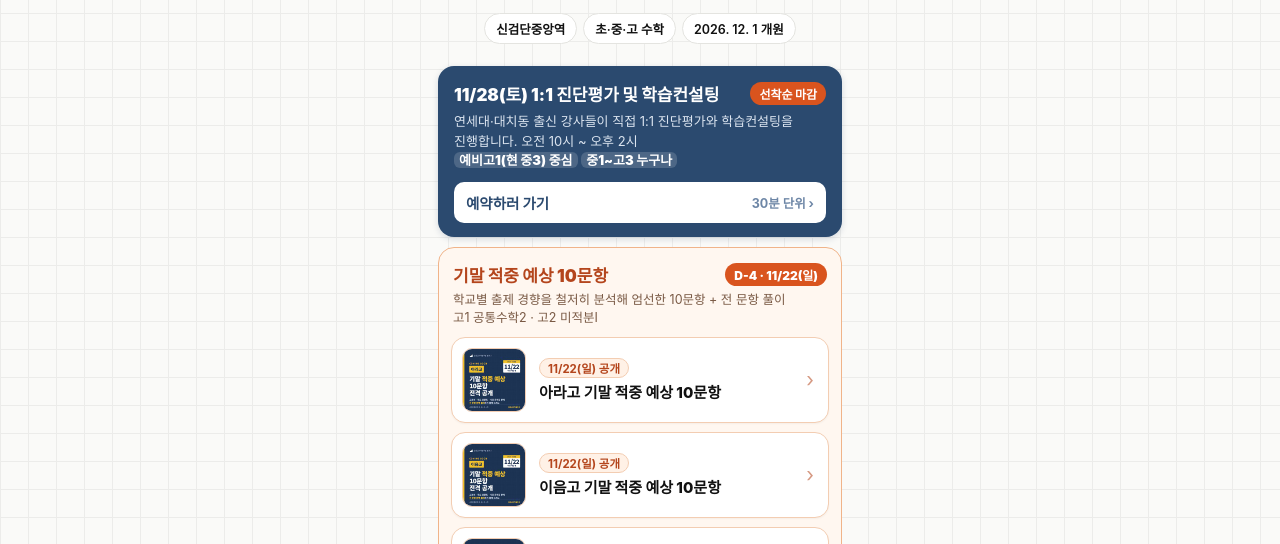
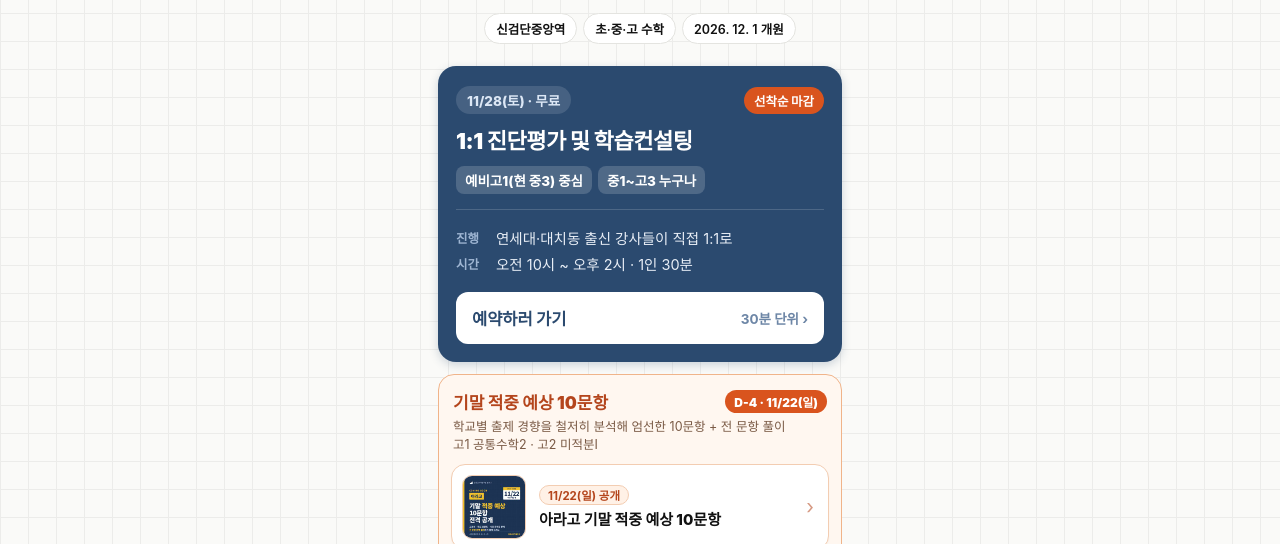
Before and after one commit to firstclassmath/firstclassmath.github.io, a plain HTML site: page index.html in a window 1280 px wide. Shown: the part 183-727 px from the top of the page. Drawn offline with Linux system fonts and the light colour scheme; no server answers.

Commit message:
첫 화면 11/28 예약 카드를 키우고 글자 크기·줄 나눔 정리
Co-Authored-By: Claude Opus 5.5 <noreply@anthropic.com>

```diff
--- a/index.html
+++ b/index.html
@@ -85,18 +85,23 @@ form.card input:focus,form.card select:focus,form.card textarea:focus{outline:2p
 .hit .sub{font-size:12.5px;color:#7a5a45;margin:0 2px 10px;line-height:1.45}
 .post.c-hit{--c:#b4451c;--t:#fff;--b:#f3cdb2}
 .post.c-hit .tx small{background:#fff1e6}
-.bk{display:block;background:var(--blue);border-radius:16px;padding:15px 16px 14px;margin-bottom:10px;color:#fff;text-decoration:none;box-shadow:0 2px 6px rgba(43,74,111,.18);transition:transform .08s}
+.bk{display:block;background:var(--blue);border-radius:18px;padding:20px 18px 18px;margin-bottom:12px;color:#fff;text-decoration:none;box-shadow:0 3px 10px rgba(43,74,111,.22);transition:transform .08s}
 .bk:active{transform:scale(.985)}
-.bk .hd{display:flex;flex-wrap:wrap;align-items:center;gap:8px}
-.bk .hd b{font-size:17px;font-weight:900}
-@media(max-width:390px){.bk .hd b{font-size:15px;letter-spacing:-.03em}}@media(max-width:370px){.bk .hd b{font-size:14px}.bk .hd .dd{font-size:11px;padding:3px 7px}}
-.bk .hd .dd{margin-left:auto;font-size:12px;font-weight:900;color:#fff;background:#d9541e;border-radius:999px;padding:3px 9px;white-space:nowrap}
-.bk .sub b{color:#fff;font-weight:900;background:rgba(255,255,255,.16);border-radius:6px;padding:0 5px}
-.bk .sub{word-break:keep-all;font-size:13px;color:#dce5f0;line-height:1.5;margin-top:6px}
-.bk .go{display:flex;align-items:center;justify-content:space-between;margin-top:11px;background:#fff;color:var(--blue);border-radius:10px;padding:10px 12px;font-size:14.5px;font-weight:800}
-.bk .go span{font-size:12.5px;font-weight:700;color:#6d86a6}
-.bk .go span.hot{color:#fff;background:#d9541e;border-radius:999px;padding:2px 9px;font-weight:900}
-.bk .go span.end{color:#fff;background:#9a9a96;border-radius:999px;padding:2px 9px;font-weight:900}
+.bk .top{display:flex;align-items:center;gap:8px}
+.bk .day{font-size:13.5px;font-weight:800;color:#dce7f5;background:rgba(255,255,255,.13);border-radius:999px;padding:4px 11px}
+.bk .dd{margin-left:auto;font-size:12.5px;font-weight:900;color:#fff;background:#d9541e;border-radius:999px;padding:4px 10px;white-space:nowrap}
+.bk .tt{display:block;font-size:22px;font-weight:900;letter-spacing:-.02em;line-height:1.3;margin:13px 0 10px}
+@media(max-width:370px){.bk .tt{font-size:20px}}
+.bk .who{display:flex;flex-wrap:wrap;gap:6px}
+.bk .who b{font-size:13.5px;font-weight:800;background:rgba(255,255,255,.17);border-radius:8px;padding:4px 9px}
+.bk .meta{margin:15px 0 0;padding:13px 0 0;border-top:1px solid rgba(255,255,255,.16)}
+.bk .meta .r{display:flex;gap:10px;font-size:14.5px;color:#e8eef6;line-height:1.5;margin:5px 0;word-break:keep-all}
+.bk .meta i{font-style:normal;flex:none;width:30px;font-size:12.5px;font-weight:800;color:#9fb6d3;padding-top:2px}
+.bk .go{display:flex;align-items:center;justify-content:space-between;margin-top:16px;background:#fff;color:var(--blue);border-radius:12px;padding:14px 16px;font-size:16.5px;font-weight:900}
+.bk .go span{font-size:13.5px;font-weight:700;color:#6d86a6}
+.bk .go span.hot{color:#fff;background:#d9541e;border-radius:999px;padding:3px 10px;font-weight:900}
+.bk .go span.end{color:#fff;background:#9a9a96;border-radius:999px;padding:3px 10px;font-weight:900}
+.hit .sub{word-break:keep-all}
 .foot{text-align:center;font-size:11.5px;color:#9a9a96;margin-top:22px;line-height:1.6}
 </style>
 </head>
@@ -111,8 +116,13 @@ form.card input:focus,form.card select:focus,form.card textarea:focus{outline:2p
 
   <!-- 11/28 상담 예약(손으로 관리). 행사가 끝나면 이 카드를 지울 것 -->
   <a class="bk" href="booking/">
-    <div class="hd"><b>11/28(토) 1:1 진단평가 및 학습컨설팅</b><span class="dd">선착순 마감</span></div>
-    <div class="sub">연세대·대치동 출신 강사들이 직접 1:1 진단평가와 학습컨설팅을 진행합니다. 오전 10시 ~ 오후 2시<br><b>예비고1(현 중3) 중심</b> <b>중1~고3 누구나</b></div>
+    <div class="top"><span class="day">11/28(토) · 무료</span><span class="dd">선착순 마감</span></div>
+    <b class="tt">1:1 진단평가 및 학습컨설팅</b>
+    <div class="who"><b>예비고1(현 중3) 중심</b><b>중1~고3 누구나</b></div>
+    <div class="meta">
+      <div class="r"><i>진행</i>연세대·대치동 출신 강사들이 직접 1:1로</div>
+      <div class="r"><i>시간</i>오전 10시 ~ 오후 2시 · 1인 30분</div>
+    </div>
     <div class="go">예약하러 가기 <span id="bk_st">30분 단위 ›</span></div>
   </a>
 
```
